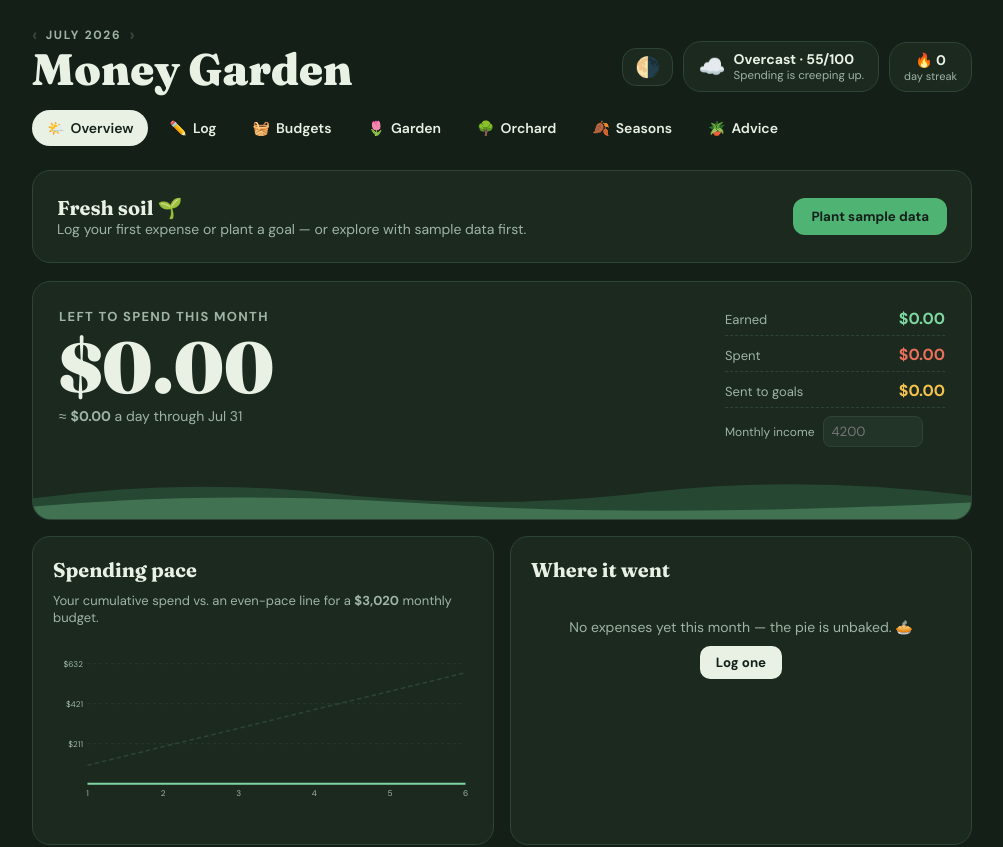
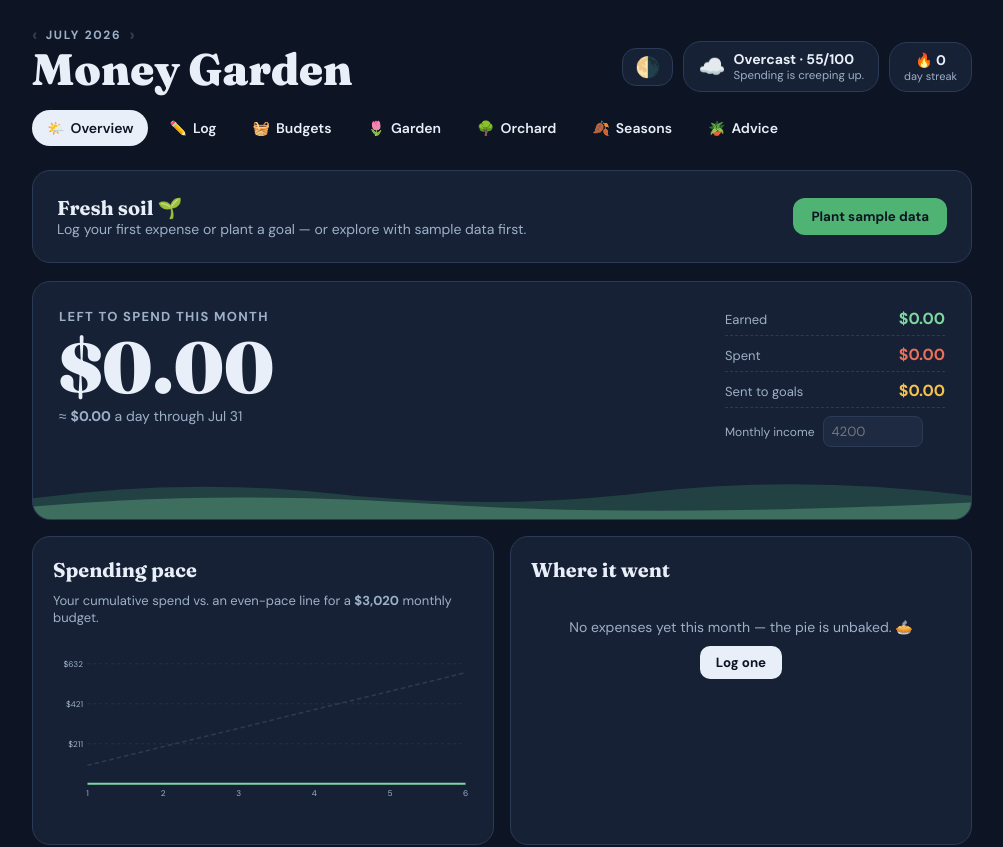
Before and after one commit to Snailoading/money-garden, a React (Vite) app: page / in a window 1280 px wide. Shown: the top 847 px of the page, without its empty margins (138-1141 px from the left). Built offline with nearby package versions, Linux system fonts and the light colour scheme.

Commit message:
Retune the night garden to midnight blue The sky colors (bg, cards, borders, text) go deep blue; the living things (leaf greens, marigold, soil, art browns) stay warm — an outdoor garden at midnight, not a different app.

```diff
--- a/src/ui/global.css
+++ b/src/ui/global.css
@@ -88,26 +88,27 @@
   --shadow: rgba(28, 53, 42, 0.35);
 }
 
-/* The night garden — the same garden, asleep. */
+/* The night garden — the same garden at midnight: deep blue sky, moonlit
+ * text, but the living things (leaves, marigold, soil) stay warm. */
 [data-theme="night"] {
-  --bg: #141f18;
-  --ink: #e8f1e4;
-  --ink-soft: #9fb4a4;
+  --bg: #0d1524;
+  --ink: #e9eff8;
+  --ink-soft: #9db0c7;
   --leaf: #4fb374;
   --leaf-dark: #7ed6a0;
   --marigold: #f5c34d;
   --tomato: #e9705a;
   --soil: #6b5540;
-  --card: #1b291f;
-  --border: #2e4436;
-  --mist: #223328;
-  --ink-contrast: #14201a;
+  --card: #162135;
+  --border: #2b3b55;
+  --mist: #1d2a42;
+  --ink-contrast: #0d1524;
   --amber: #d9b054;
-  --tint-tomato: #3d2620;
-  --tint-amber: #3a3019;
-  --tint-leaf: #1f3527;
-  --chip-need: #24382b;
-  --chip-want: #383023;
+  --tint-tomato: #3b2531;
+  --tint-amber: #37301f;
+  --tint-leaf: #1c3530;
+  --chip-need: #1f3a36;
+  --chip-want: #393127;
   --seed: #9c7c4e;
   --soil-light: #7a6449;
   --trunk: #5e4730;
@@ -116,7 +117,7 @@
   --seedhead-hi: #7a542f;
   --gold-hi: #d9a832;
   --gold-mid: #c69420;
-  --shadow: rgba(0, 0, 0, 0.55);
+  --shadow: rgba(0, 0, 5, 0.6);
 }
 
 html,
```
